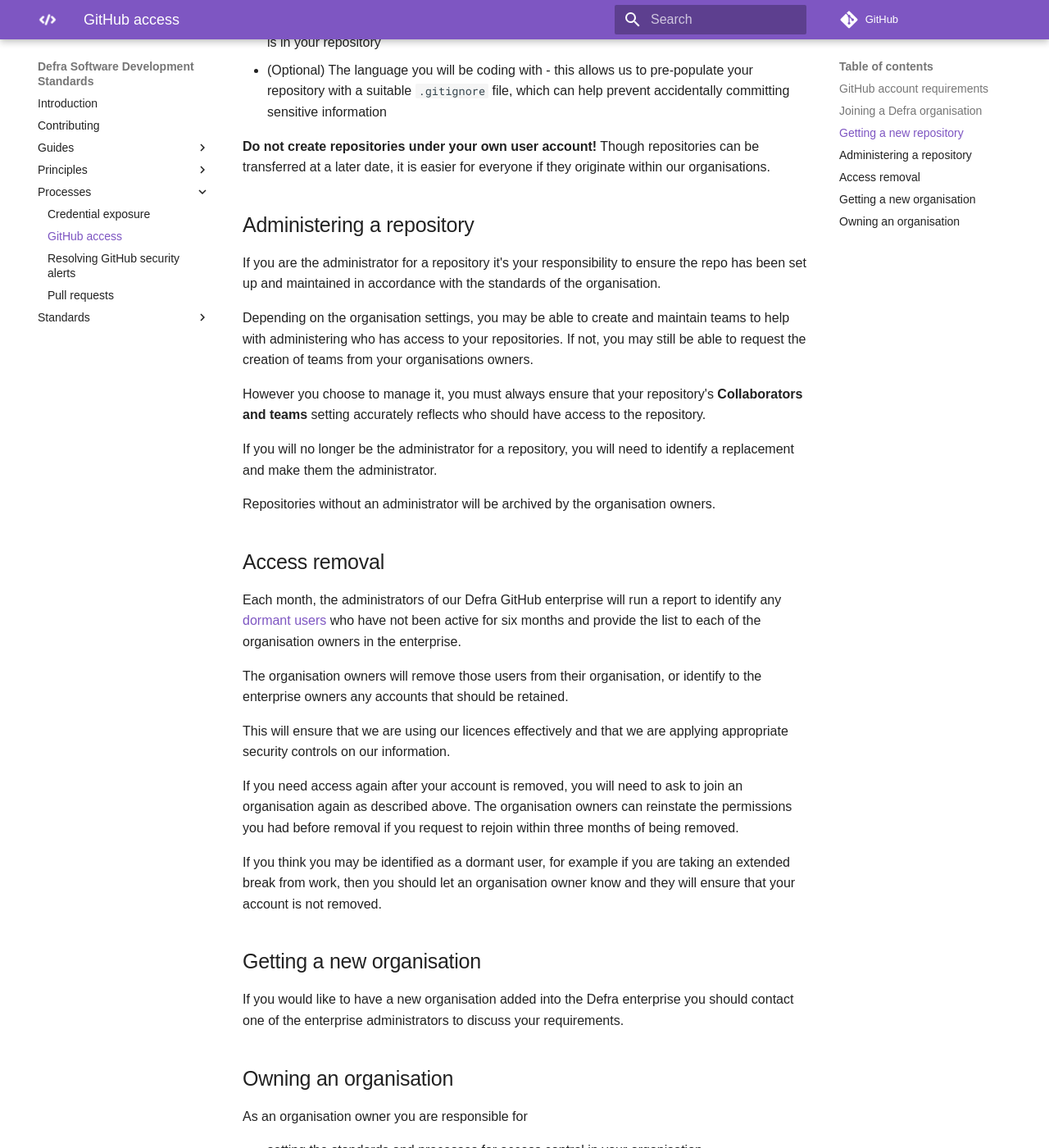
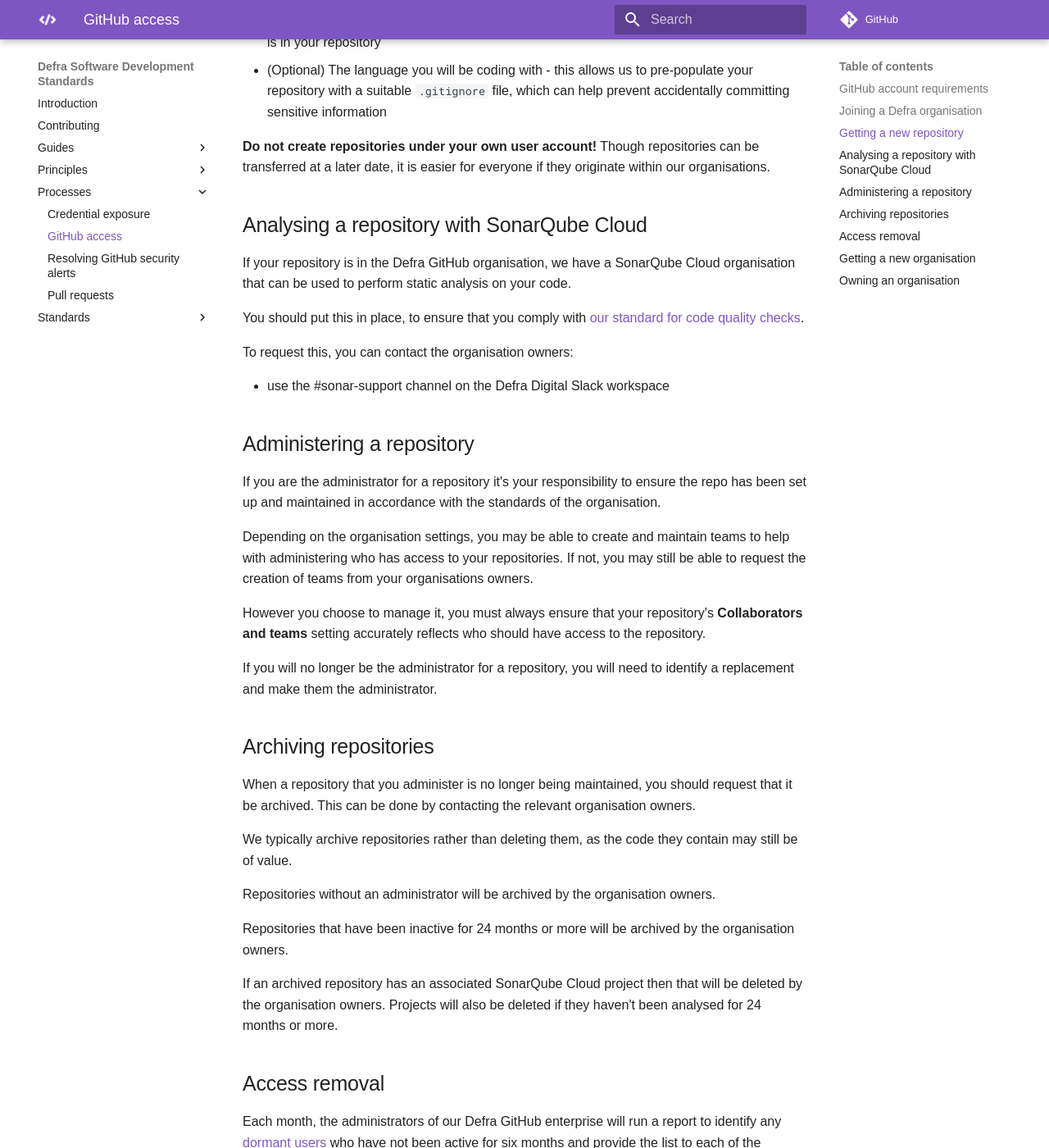
Before and after one commit to DEFRA/software-development-standards, an MkDocs documentation site: the page built from docs/processes/github_access.md, in a window 1280 px wide and 1400 px high, scrolled down 1330 px. Shown: the whole window at 82% size. Built offline with MkDocs 1.6.1 and Material for MkDocs 9.7.7, drawn with Linux system fonts in a browser that asks for light colours; some web fonts are replaced; comment, search, counter and statistics services are not loaded.

Commit message:
Add repo archiving policy to the GitHub process
Also covers adding and removal of associated Sonar projects.

```diff
--- a/docs/processes/github_access.md
+++ b/docs/processes/github_access.md
@@ -42,6 +42,17 @@ You should contact the organisation owners to create a new repository. They'll n
 
 **Do not create repositories under your own user account!** Though repositories can be transferred at a later date, it is easier for everyone if they originate within our organisations.
 
+## Analysing a repository with SonarQube Cloud
+
+If your repository is in the Defra GitHub organisation, we have a SonarQube Cloud organisation that can be used to perform static analysis on your code.
+
+You should put this in place, to ensure that you comply with [our standard for code quality checks](../standards/common_coding_standards.md/#all-code-is-checked-for-quality).
+
+To request this, you can contact the organisation owners:
+
+- use the #sonar-support channel on the Defra Digital Slack workspace
+
+
 ## Administering a repository
 
 If you are the administrator for a repository it's your responsibility to ensure the repo has been set up and maintained in accordance with the standards of the organisation.
@@ -52,7 +63,17 @@ However you choose to manage it, you must always ensure that your repository's *
 
 If you will no longer be the administrator for a repository, you will need to identify a replacement and make them the administrator.
 
+## Archiving repositories
+
+When a repository that you administer is no longer being maintained, you should request that it be archived. This can be done by contacting the relevant organisation owners.
+
+We typically archive repositories rather than deleting them, as the code they contain may still be of value.
+
 Repositories without an administrator will be archived by the organisation owners.
+
+Repositories that have been inactive for 24 months or more will be archived by the organisation owners.
+
+If an archived repository has an associated SonarQube Cloud project then that will be deleted by the organisation owners. Projects will also be deleted if they haven't been analysed for 24 months or more.
 
 ## Access removal
 
--- a/docs/standards/common_coding_standards.md
+++ b/docs/standards/common_coding_standards.md
@@ -87,7 +87,7 @@ The path to reuse starts with module/namespacing. When the need for reuse is con
 
 All repos are connected to a quality analysis tool and the tool's maximum quality rating is maintained.
 
-All repos on GitHub and Azure Repos are connected to our SonarCloud organisation and the Defra standard quality gate is met.
+All repos on GitHub and Azure Repos are connected to our SonarQube Cloud organisation and the Defra standard quality gate is met.
 
 ### All code is checked for security
 
@@ -115,4 +115,4 @@ Amended to add standard on code licencing in April 2025.
 
 ## Significant changes
 
-SonarCloud was adopted as our standard quality analysis tool on 1 April 2020.
+SonarCloud (now know as SonarQube Cloud) was adopted as our standard quality analysis tool on 1 April 2020.
```
Also changed, not shown: docs/guides/continuous_integration.md (+5 -5 lines).
